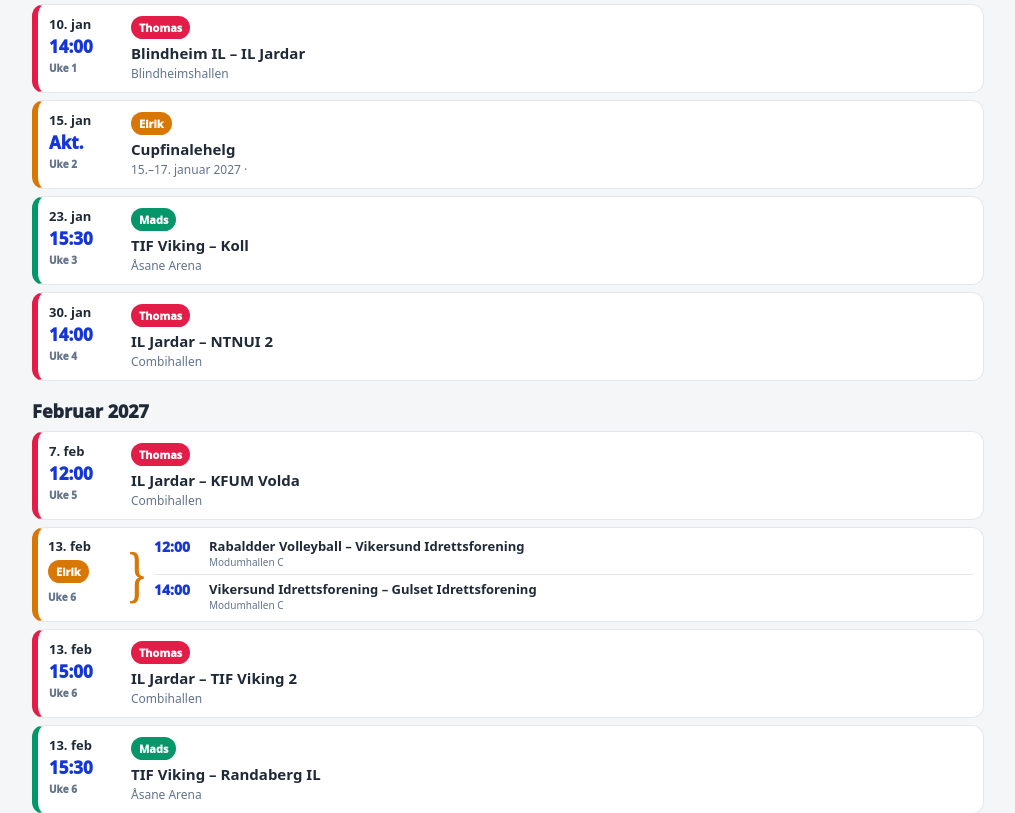
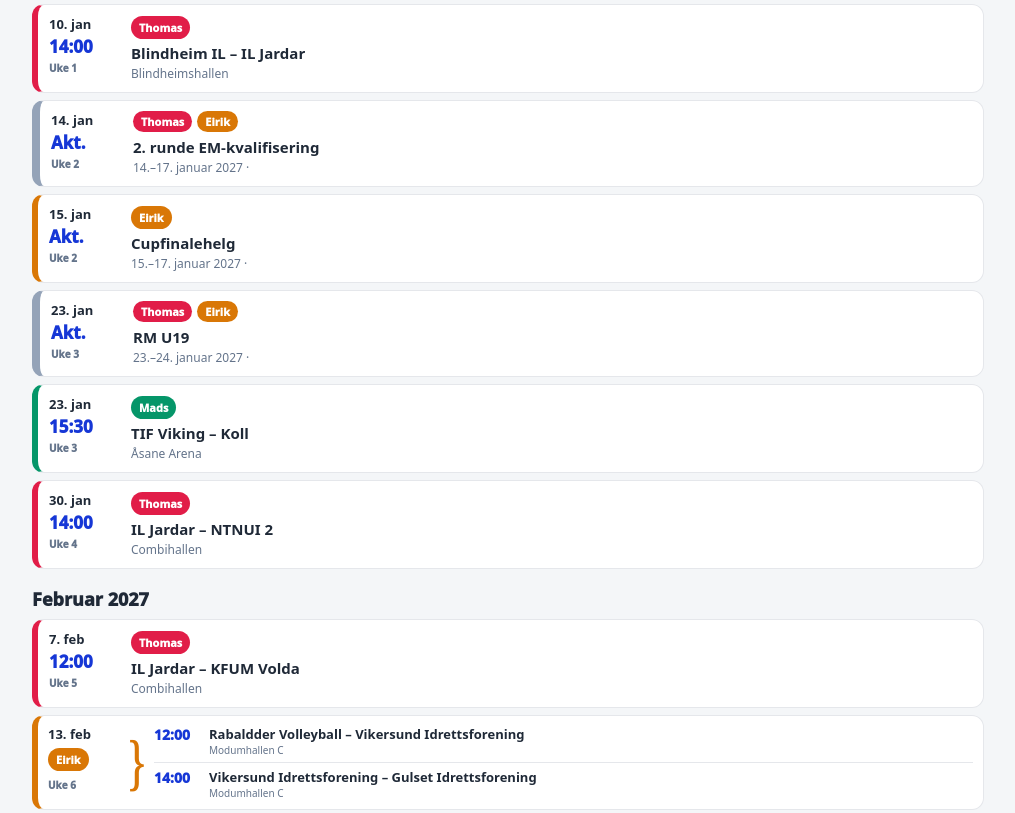
Before and after one commit to ronesse/roness5, a plain HTML site: page index.html in a window 1280 px wide. Shown: the part 4712-5525 px from the top of the page, without its empty margins (132-1147 px from the left). Drawn offline with Linux system fonts and the light colour scheme.

Commit message:
Update index.html

```diff
--- a/index.html
+++ b/index.html
@@ -318,6 +318,10 @@
       ["2027-03-14","13:00","IL Jardar – Blindheim IL","Combihallen"]
     ],
     activities:[
+      ["2027-01-14","2027-01-17","2. runde EM-kvalifisering","","u20"],
+      ["2027-03-25","2027-03-30","Cornacchia World Cup","","u20"],
+      ["2027-01-23","2027-01-24","RM U19","","u20"],
+      ["2027-04-08","2027-04-11","NM U19","","u20"],
       ["2026-09-21","2026-09-27","Jakttur","Alta","thomas"],
       ["2026-09-15","2026-09-21","Samling Warszawa","Warszawa, Polen","u20"],
       ["2026-10-19","2026-10-21","NEVZA pre-camp","Tallinn, Estland","u20"],
@@ -343,6 +347,10 @@
       ["2027-04-04","15:00","Vikersund Idrettsforening – Stovner 2","Stovnerhallen B"]
     ],
     activities:[
+      ["2027-01-14","2027-01-17","2. runde EM-kvalifisering","","u20"],
+      ["2027-03-25","2027-03-30","Cornacchia World Cup","","u20"],
+      ["2027-01-23","2027-01-24","RM U19","","u20"],
+      ["2027-04-08","2027-04-11","NM U19","","u20"],
       ["2027-01-15","2027-01-17","Cupfinalehelg","","eirik"],
       ["2026-09-24","2026-09-24","Middag og show · ettermiddag","Hønefoss","eirik"],
       ["2026-09-25","2026-09-27","Hyttetur","Bergsbygda","eirik"],
```
